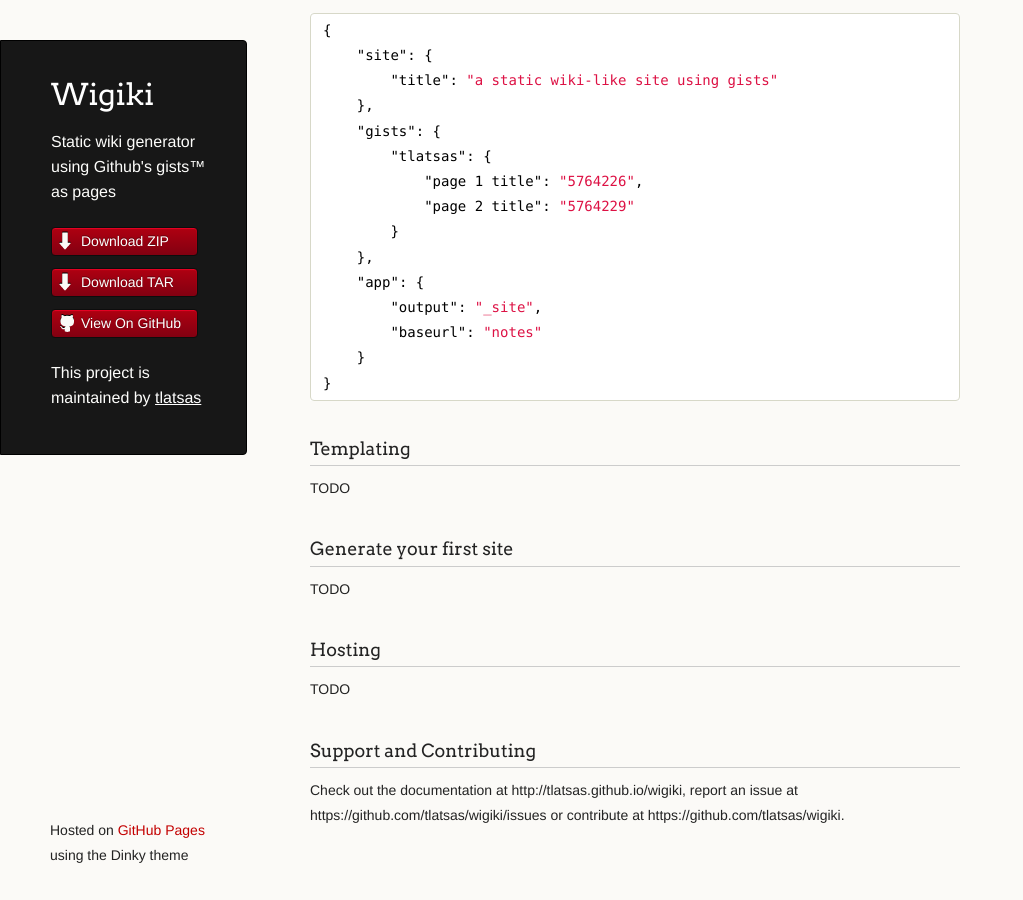
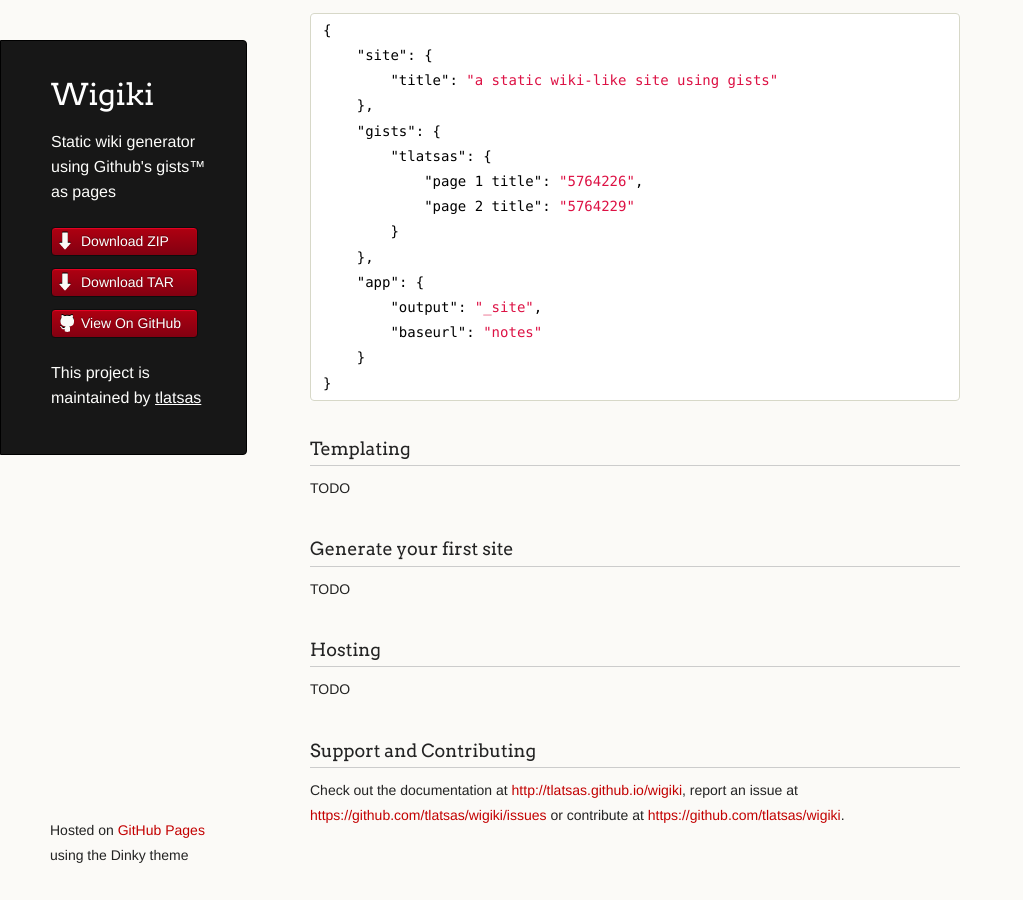
Before and after one commit to tlatsas/wigiki, a Jekyll site: the page built from index.md, in a window 1280 px wide and 900 px high, scrolled down 1738 px. Shown: the whole window, without its empty margins (0-1023 px from the left). Built offline with Jekyll 4.4.1, drawn with Linux system fonts in a browser that asks for light colours; Markdown is read by kramdown in place of the engine named in the settings; some of the changed lines change nothing that is shown.

Commit message:
update support section

```diff
--- a/index.md
+++ b/index.md
@@ -92,4 +92,12 @@
 TODO
 
 ### Support and Contributing
-Check out the documentation at http://tlatsas.github.io/wigiki, report an issue at https://github.com/tlatsas/wigiki/issues or contribute at https://github.com/tlatsas/wigiki.
+
+Check out the documentation at [http://tlatsas.github.io/wigiki][docs], report an
+issue at [https://github.com/tlatsas/wigiki/issues][issues] or contribute at
+[https://github.com/tlatsas/wigiki][home].
+
+
+[home]: https://github.com/tlatsas/wigiki
+[docs]: http://tlatsas.github.io/wigiki
+[issues]: https://github.com/tlatsas/wigiki/issues
```
